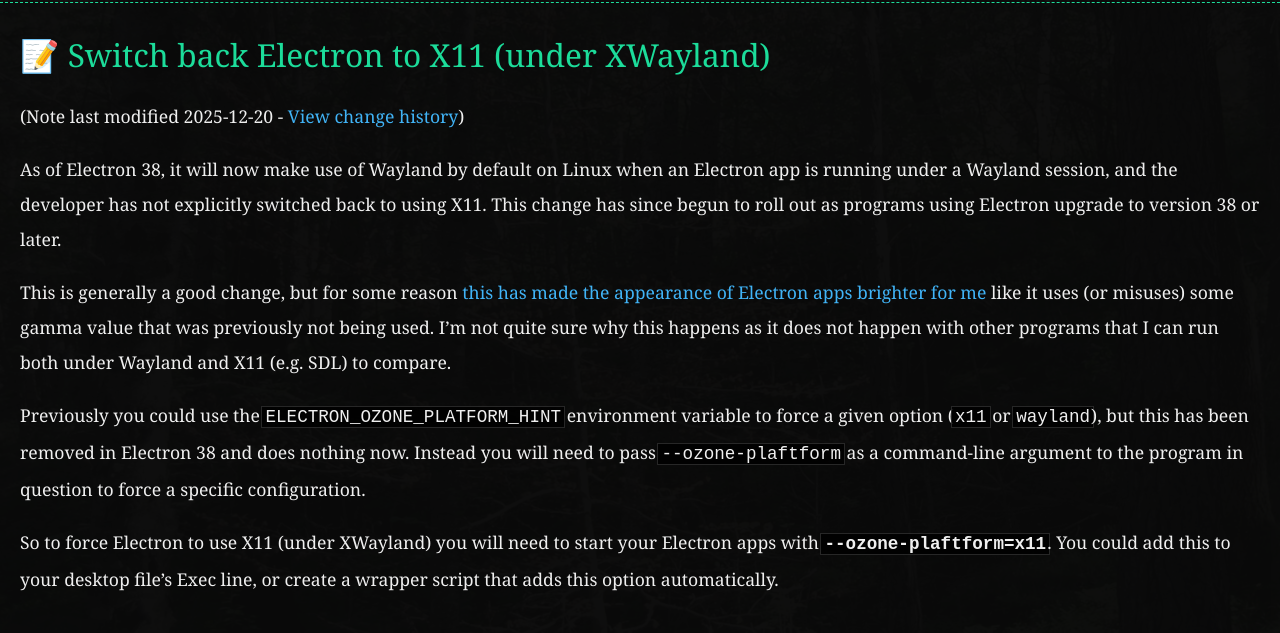
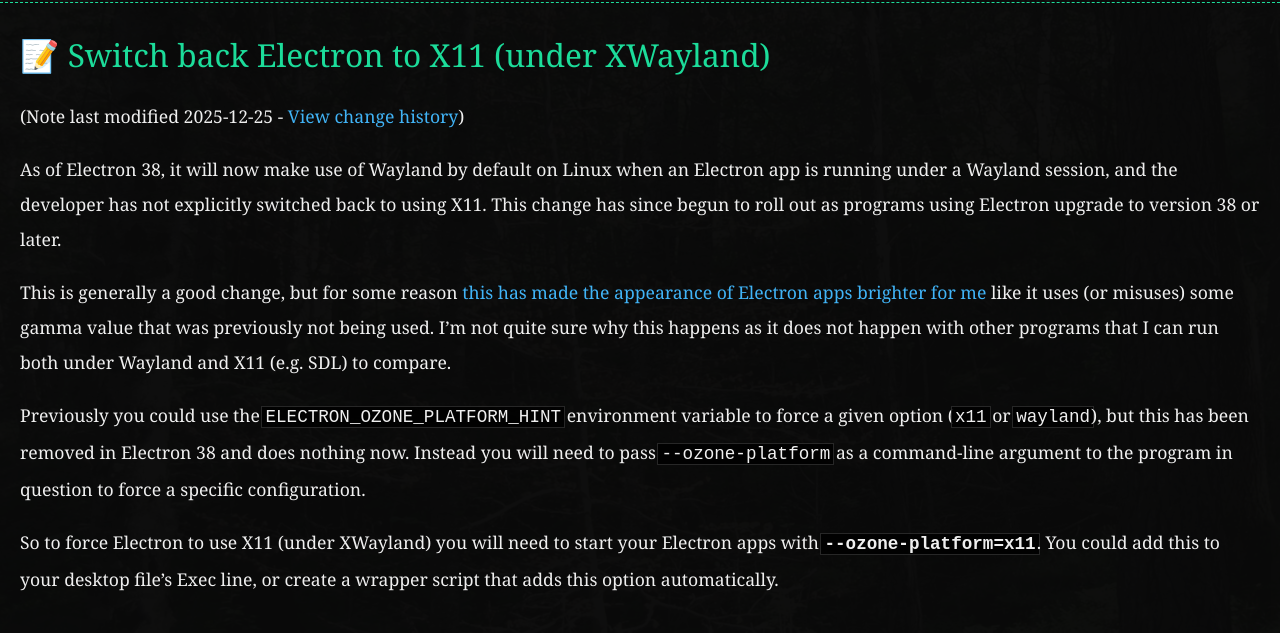
Before and after one commit to rollerozxa/voxelmanip.se, a Jekyll site: the page built from _notes/switch-back-electron-to-x11-xwayland.md, in a window 1280 px wide. Shown: the part 137-770 px from the top of the page. Built offline with Jekyll 4.4.1, drawn with Linux system fonts in a browser that asks for light colours.

Commit message:
Fix embarrassing typo

```diff
--- a/_notes/switch-back-electron-to-x11-xwayland.md
+++ b/_notes/switch-back-electron-to-x11-xwayland.md
@@ -1,6 +1,6 @@
 ---
 title: Switch back Electron to X11 (under XWayland)
-last_modified: 2025-12-20
+last_modified: 2025-12-25
 ---
 
 As of Electron 38, it will now make use of Wayland by default on Linux when an Electron app is running under a Wayland session, and the developer has not explicitly switched back to using X11. This change has since begun to roll out as programs using Electron upgrade to version 38 or later.
@@ -9,6 +9,6 @@
 
 This is generally a good change, but for some reason [this has made the appearance of Electron apps brighter for me](https://hachyderm.io/@ROllerozxa/115735441458414005) like it uses (or misuses) some gamma value that was previously not being used. I'm not quite sure why this happens as it does not happen with other programs that I can run both under Wayland and X11 (e.g. SDL) to compare.
 
-Previously you could use the `ELECTRON_OZONE_PLATFORM_HINT` environment variable to force a given option (`x11` or `wayland`), but this has been removed in Electron 38 and does nothing now. Instead you will need to pass `--ozone-plaftform` as a command-line argument to the program in question to force a specific configuration.
+Previously you could use the `ELECTRON_OZONE_PLATFORM_HINT` environment variable to force a given option (`x11` or `wayland`), but this has been removed in Electron 38 and does nothing now. Instead you will need to pass `--ozone-platform` as a command-line argument to the program in question to force a specific configuration.
 
-So to force Electron to use X11 (under XWayland) you will need to start your Electron apps with **`--ozone-plaftform=x11`**. You could add this to your desktop file's Exec line, or create a wrapper script that adds this option automatically.
+So to force Electron to use X11 (under XWayland) you will need to start your Electron apps with **`--ozone-platform=x11`**. You could add this to your desktop file's Exec line, or create a wrapper script that adds this option automatically.
```
